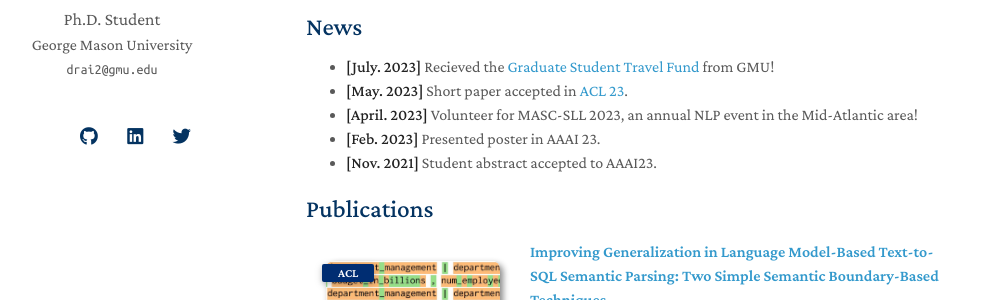
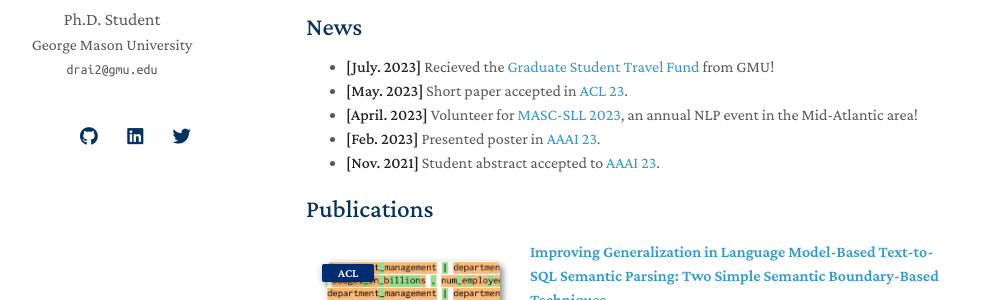
Before and after one commit to Dakingrai/dakingrai.github.io, a Jekyll site: the page built from index.md, in a window 1280 px wide and 1307 px high. Shown: the part 260-560 px from the top of the window, without its empty margins (164-1149 px from the left). Built offline with Jekyll 4.4.1, drawn with Linux system fonts in a browser that asks for light colours; nearby versions of some CDN libraries; a style sheet for code colours, icons or effects is not loaded; our own code applies the rules of GitHub Pages for plain Markdown files.

Commit message:
update links

```diff
--- a/index.md
+++ b/index.md
@@ -10,9 +10,9 @@ Hi, I'am a PhD student at George Mason University, advised by [Prof. Ziyu Yao](h
 
 - **[July. 2023]** Recieved the [Graduate Student Travel Fund](https://graduate.gmu.edu/financial-support/conference-travel-funding) from GMU!
 - **[May. 2023]** Short paper accepted in [ACL 23](https://2023.aclweb.org/).
-- **[April. 2023]** Volunteer for MASC-SLL 2023, an annual NLP event in the Mid-Atlantic area!
-- **[Feb. 2023]** Presented poster in AAAI 23.
-- **[Nov. 2021]**  Student abstract accepted to AAAI23.
+- **[April. 2023]** Volunteer for [MASC-SLL 2023](https://www.mascsll.org/), an annual NLP event in the Mid-Atlantic area!
+- **[Feb. 2023]** Presented poster in [AAAI 23](https://aaai-23.aaai.org/).
+- **[Nov. 2021]**  Student abstract accepted to [AAAI 23](https://aaai-23.aaai.org/).
 
 {% include_relative _includes/publications.md %}
 
```
